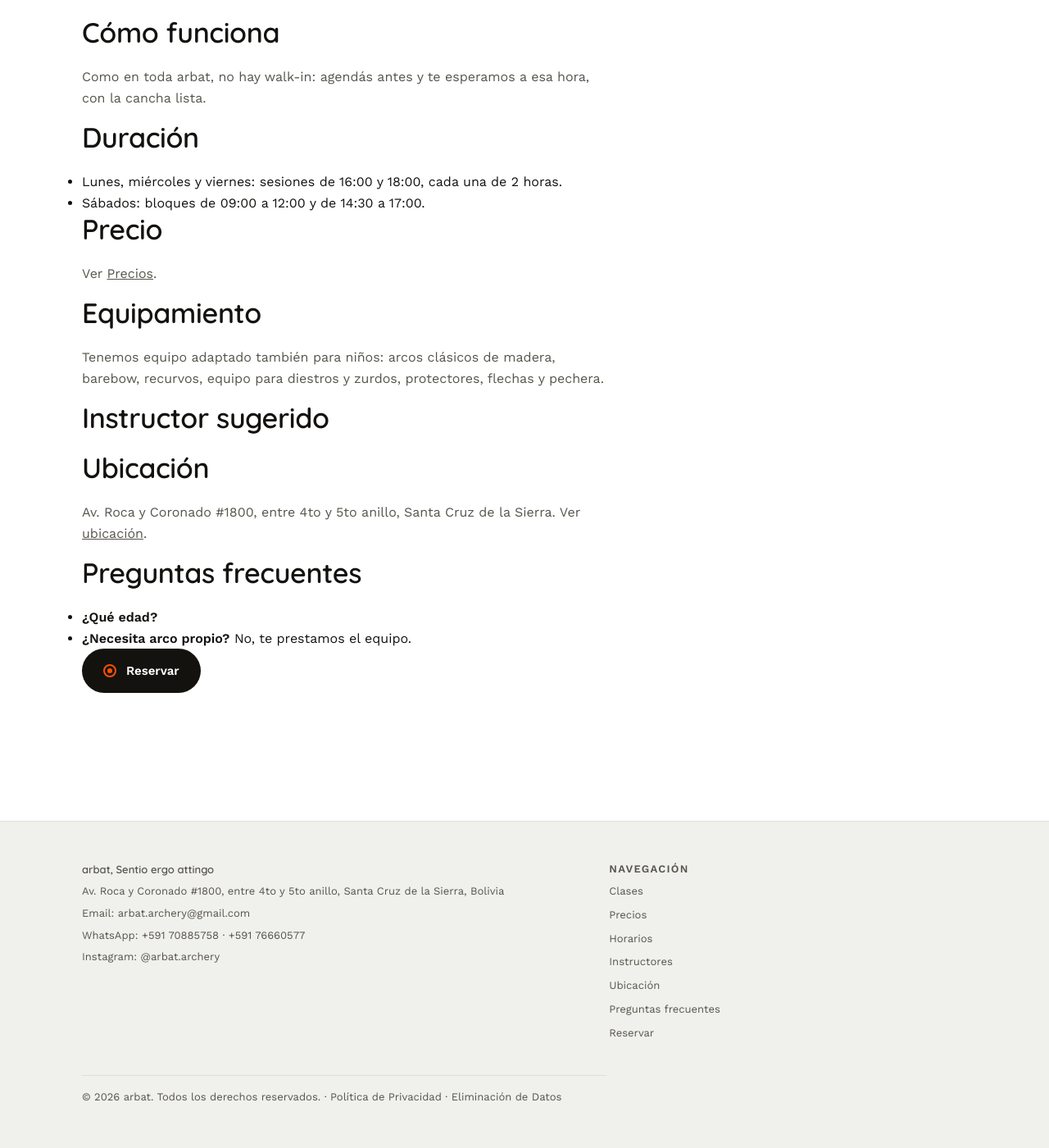
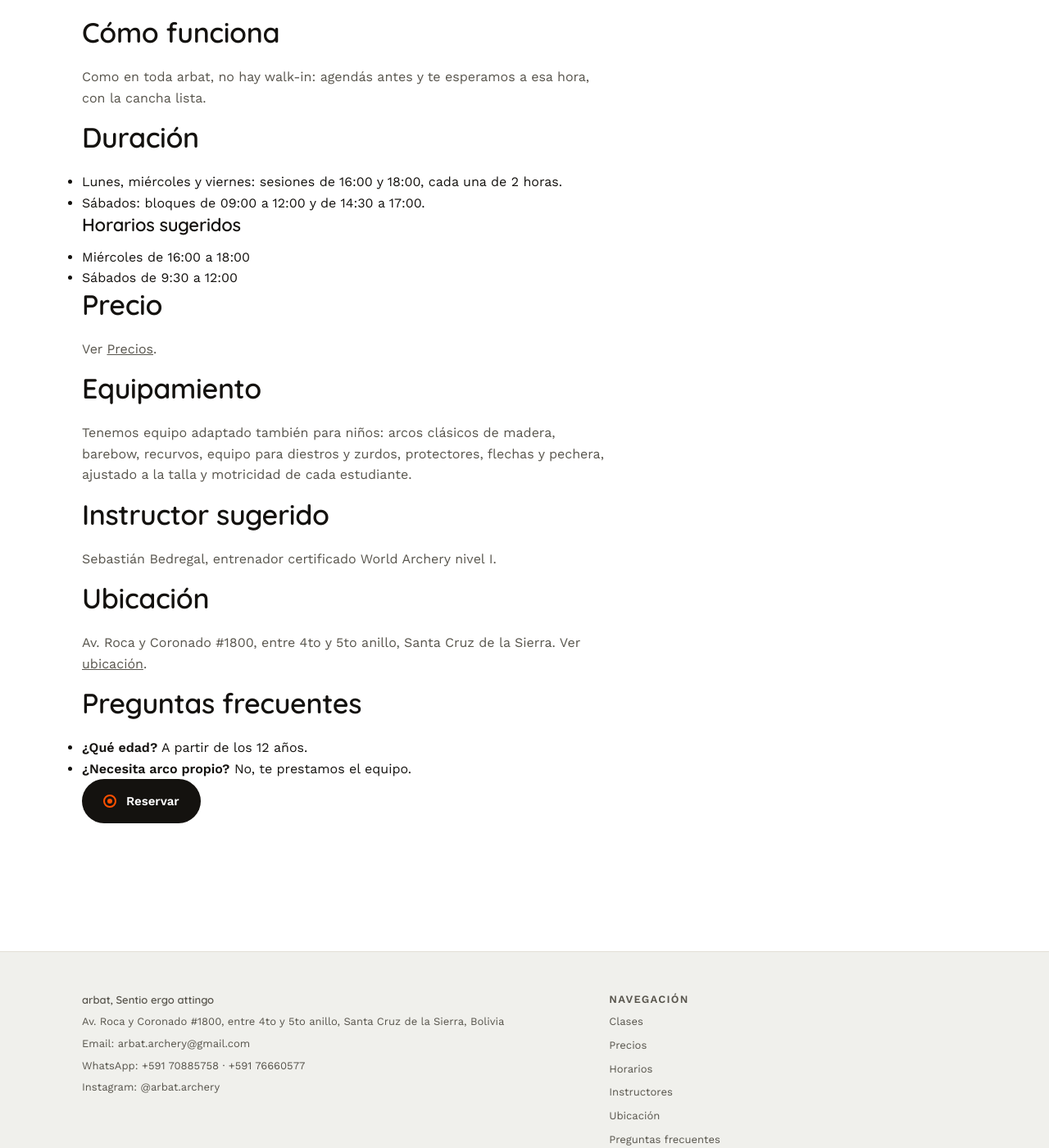
Before and after one commit to asosab/arbat_frontend, a Jekyll site: the page built from _clases/ninos.md, in a window 1280 px wide and 1400 px high, scrolled down 1215 px. Shown: the whole window at 82% size. Built offline with Jekyll 4.4.1, drawn with Linux system fonts in a browser that asks for light colours; some of the changed text lies outside the part shown.

Commit message:
varios textos

```diff
--- a/_clases/ninos.md
+++ b/_clases/ninos.md
@@ -4,14 +4,12 @@ description: "Clases de tiro con arco para niños en Santa Cruz de la Sierra, co
 ---
 ## Para quién
 
-Para niños que quieren aprender tiro con arco de forma segura y divertida, con equipo pensado para su tamaño y su fuerza.
+Para niños a partir de los 12 años que quieren aprender tiro con arco de forma segura y divertida, con equipo pensado para su tamaño y su fuerza.
 
 <div class="clase-video">
   <video src="{{ '/assets/images/ninos/nino01.mp4' | relative_url }}" autoplay muted loop playsinline style="width:100%;height:auto;"></video>
 </div>
 <p class="video-caption">Así es una clase de niños en arbat.</p>
-
-<!-- TODO: confirmar con arbat el rango de edad de las clases para niños. -->
 
 ## Qué aprenderás
 
@@ -28,17 +26,22 @@ Como en toda arbat, no hay walk-in: agendás antes y te esperamos a esa hora, co
 - Lunes, miércoles y viernes: sesiones de 16:00 y 18:00, cada una de 2 horas.
 - Sábados: bloques de 09:00 a 12:00 y de 14:30 a 17:00.
 
+### Horarios sugeridos
+
+- Miércoles de 16:00 a 18:00
+- Sábados de 9:30 a 12:00
+
 ## Precio
 
 Ver [Precios](/precios/).
 
 ## Equipamiento
 
-Tenemos equipo adaptado también para niños: arcos clásicos de madera, barebow, recurvos, equipo para diestros y zurdos, protectores, flechas y pechera.
+Tenemos equipo adaptado también para niños: arcos clásicos de madera, barebow, recurvos, equipo para diestros y zurdos, protectores, flechas y pechera, ajustado a la talla y motricidad de cada estudiante.
 
 ## Instructor sugerido
 
-<!-- TODO: confirmar con arbat el instructor sugerido para niños. -->
+Sebastián Bedregal, entrenador certificado World Archery nivel I.
 
 ## Ubicación
 
@@ -46,5 +49,5 @@ Av. Roca y Coronado #1800, entre 4to y 5to anillo, Santa Cruz de la Sierra. Ver
 
 ## Preguntas frecuentes
 
-- **¿Qué edad?** <!-- TODO: confirmar con arbat la edad mínima. -->
+- **¿Qué edad?** A partir de los 12 años.
 - **¿Necesita arco propio?** No, te prestamos el equipo.
```
Also changed, not shown: _clases/principiantes.md (+8 -0 lines), _instructores/alexander-mendoza.md (+1 -0 lines), _instructores/raul-suarez.md (+2 -0 lines), _instructores/sebastian-bedregal.md (+3 -0 lines).
